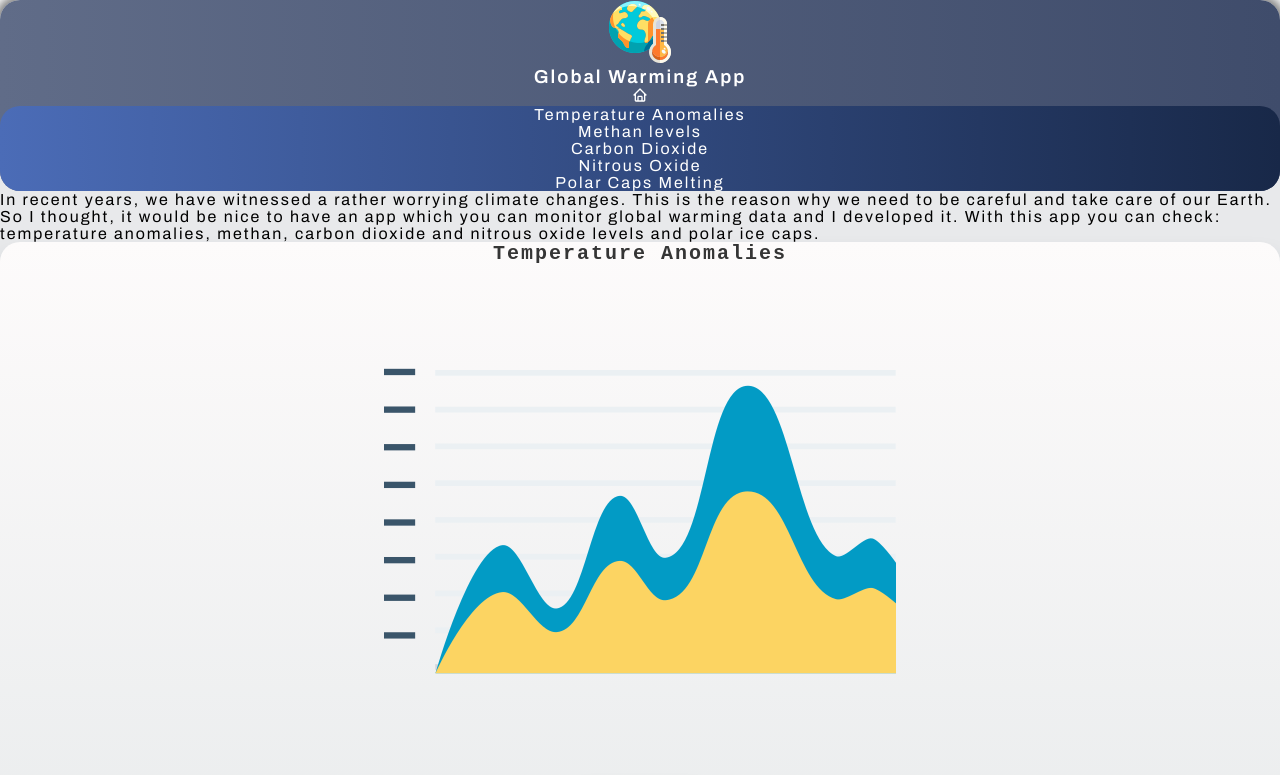
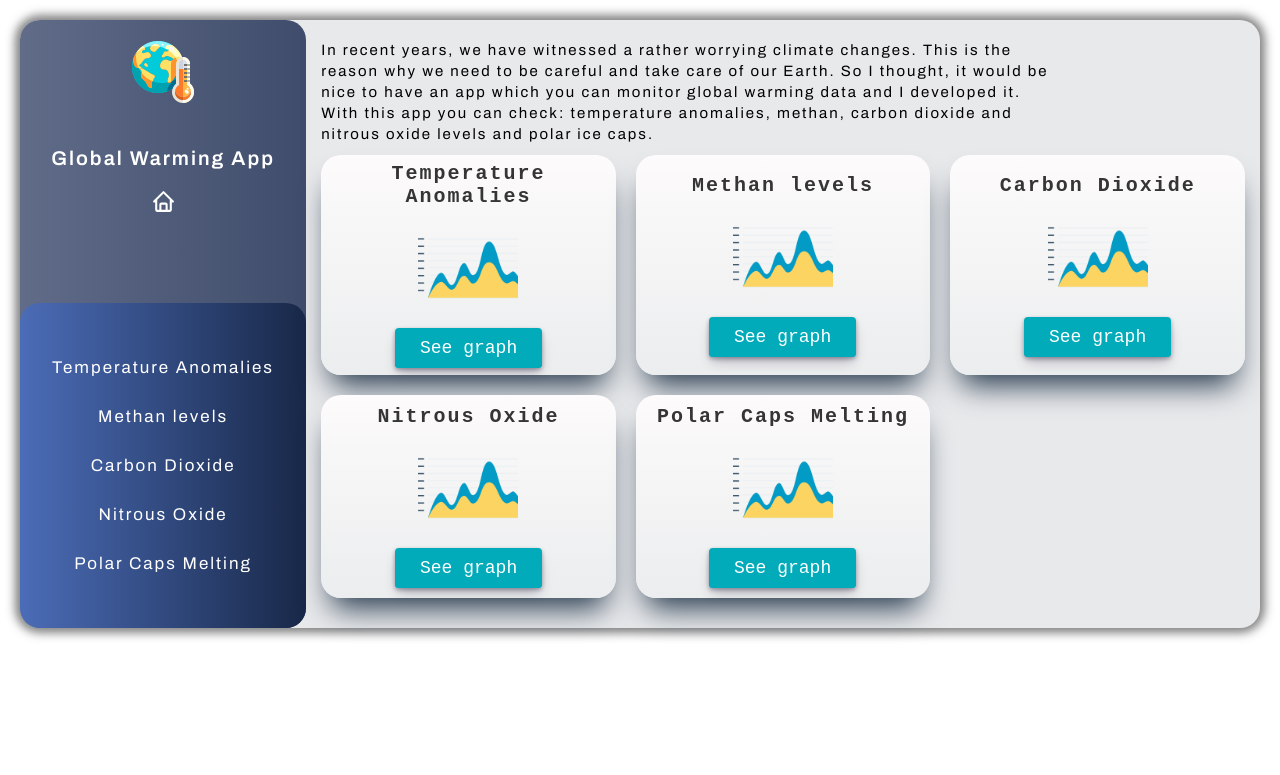
Before and after one commit to LeoBok/Global-Warming-App, a React (Create React App) app: page / in a window 1280 px wide. Shown: the top 775 px of the page. Built offline with nearby package versions, Linux system fonts and the light colour scheme.

Commit message:
styled all the media queries

```diff
--- a/src/App.css
+++ b/src/App.css
@@ -81,6 +81,9 @@ a {
     max-width: 150px;
     padding: 20px 0;
   }
+  .item-button {
+    padding: 0 15px;
+  }
   .container {
     margin-top: 20px;
     padding: 10px;
@@ -96,6 +99,139 @@ a {
   }
   .description {
     line-height: 22px;
-    padding: 30px 0;
+    padding: 30px 20px;
   }
 }
+
+@media only screen and (min-width: 601px) {
+  .App {
+    margin: 15px
+  }
+  .Sidebar {
+    font-size: 17px;
+  }
+  .main-sidebar-content {
+    padding-bottom: 15px;
+  }
+  .main-sidebar-content img,
+  .main-sidebar-content h3,
+  .main-sidebar-content a,
+  .sidebar-links li {
+    padding: 15px 0;
+  }
+  .main-sidebar-content a {
+    font-size: 20px;
+  }
+  .intro {
+    max-width: 550px;
+    padding: 25px 20px;
+    line-height: 25px;
+  }
+  .items-container {
+    padding: 0 0 10px 0;
+  }
+  .single-item {
+    padding: 20px 0;
+    max-width: 450px;
+    margin: 30px auto;
+  }
+  .graph-img {
+    max-width: 180px;
+    padding: 20px 0;
+  }
+  .item-button {
+    padding: 0 25px;
+  }
+  .container {
+    padding: 30px 20px;
+  }
+  .graph-container {
+    max-width: 600px;
+    margin: 0 auto;
+    padding: 20px 10px;
+  }
+  .value-text {
+    padding-bottom: 15px;
+  }
+  .element-data {
+    padding: 6px;
+  }
+  .description {
+    max-width: 500px;
+    margin: 0 auto;
+    padding-top: 20px;
+    line-height: 24px;
+  }
+}
+
+@media only screen and (min-width: 768px) {
+  .App {
+    margin: 20px;
+  }
+  .main-sidebar-content a {
+    font-size: 25px
+  }
+  .intro {
+    font-size: 17px;
+    max-width: 600px;
+  }
+  .single-item {
+    max-width: 550px;
+    margin: 40px auto;
+  }
+  .graph-img {
+    max-width: 180px;
+    padding: 10px 0;
+  }
+  .value-text,
+  .description,
+  .sidebar-links a {
+    font-size: 17px;
+  }
+}
+
+@media only screen and (min-width: 992px) {
+  .App {
+    display: grid;
+    grid-template-columns: 0.3fr 1fr;
+    margin: 20px;
+  }
+  .Sidebar {
+    display: flex;
+    flex-direction: column;
+    justify-content: space-between;
+    max-height: inherit;
+  }
+  .main-sidebar-content img,
+  .main-sidebar-content h3,
+  .main-sidebar-content a {
+    padding: 20px 0;
+  }
+  .sidebar-links {
+    padding: 40px 0;
+  }
+  .home {
+    max-height: inherit;
+    padding: 20px 15px;
+  }
+  .intro {
+    font-size: 15px;
+    max-width: 80%;
+    max-height: 200px;
+    line-height: 21px;
+    padding: 0 0 10px 0;
+  }
+  .items-container {
+    display: grid;
+    grid-template-columns: 1fr 1fr 1fr;
+    grid-gap: 20px;
+  }
+  .single-item {
+    max-height: 200px;
+    margin: 0;
+    padding: 10px;
+  }
+  .single-item img {
+    max-width: 100px;
+  }
+}
--- a/src/components/Component.css
+++ b/src/components/Component.css
@@ -2,10 +2,6 @@
     border-radius: 20px;
     background-image: linear-gradient(180deg, #fdfbfb 0%, #ebedee 100%);
     box-shadow: rgb(38, 57, 77) 0px 20px 30px -10px;
-}
-
-.description {
-    text-align: center;
 }
 
 .value-text {
--- a/src/components/Main/Main.css
+++ b/src/components/Main/Main.css
@@ -36,8 +36,6 @@
     height: 40px;
     list-style: none;
     overflow: hidden;
-    padding-left: 12px;
-    padding-right: 12px;
     text-decoration: none;
     transition: box-shadow .15s,transform .15s;
     user-select: none;
--- a/src/components/Main/MainLinks.js
+++ b/src/components/Main/MainLinks.js
@@ -15,7 +15,7 @@ const MainLinks = () => {
                             alt='stats img'
                         />
                         <Link to={item.path}>
-                            <button>See graph</button>
+                            <button className="item-button">See graph</button>
                         </Link>
                     </li>
                 ))
--- a/src/components/Nitrous Oxide/Nitrous-Oxide.js
+++ b/src/components/Nitrous Oxide/Nitrous-Oxide.js
@@ -56,8 +56,7 @@ const NitrousOxide = () => {
                         </div>
                         <p className="description">
                             Nitrous oxide is a gas that is produced by the combustion of fossil fuel and solid waste, nitrogen-base fertilizers, sewage treatment plants,
-                            natural processes, and other agricultural and industrial activities.se di azoto, impianti di trattamento delle acque reflue, processi naturali
-                            e altre attività agricole e industriali.
+                            natural processes, and other agricultural and industrial activities.
                             It is the <span className="highlight-text">third largest heat-trapping gas</span> in the atmosphere and
                             the <span className="highlight-text">biggest ozone-destroying compound</span> emitted by human activities.
                         </p>
```
